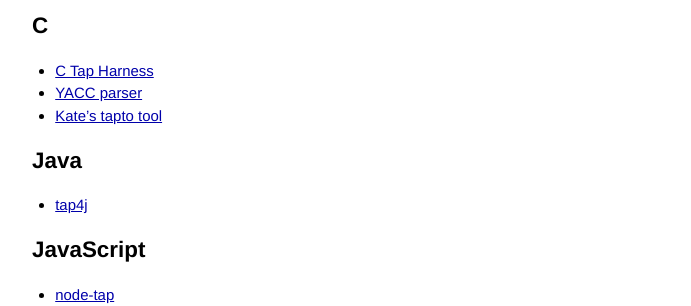
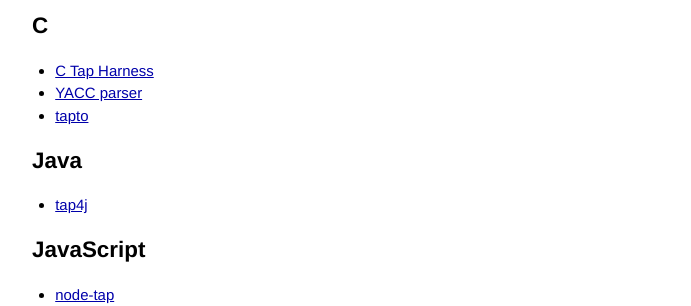
Before and after one commit to TestAnything/testanything.github.io, a Jekyll site: the page built from consumers.md, in a window 1280 px wide. Shown: the part 404-710 px from the top of the page, without its empty margins (294-985 px from the left). Built offline with Jekyll 4.4.1, drawn with Linux system fonts in a browser that asks for light colours.

Commit message:
Renamed for consistency, per PR #111 feedback.

```diff
--- a/consumers.md
+++ b/consumers.md
@@ -24,7 +24,7 @@
 
 - [C Tap Harness](http://www.eyrie.org/~eagle/software/c-tap-harness/)
 - [YACC parser](https://github.com/ligurio/tap-parser)
-- [Kate's tapto tool](https://github.com/katef/tapto)
+- [tapto](https://github.com/katef/tapto)
 
 ## <a id="java"></a> [Java](#java)
 
```
